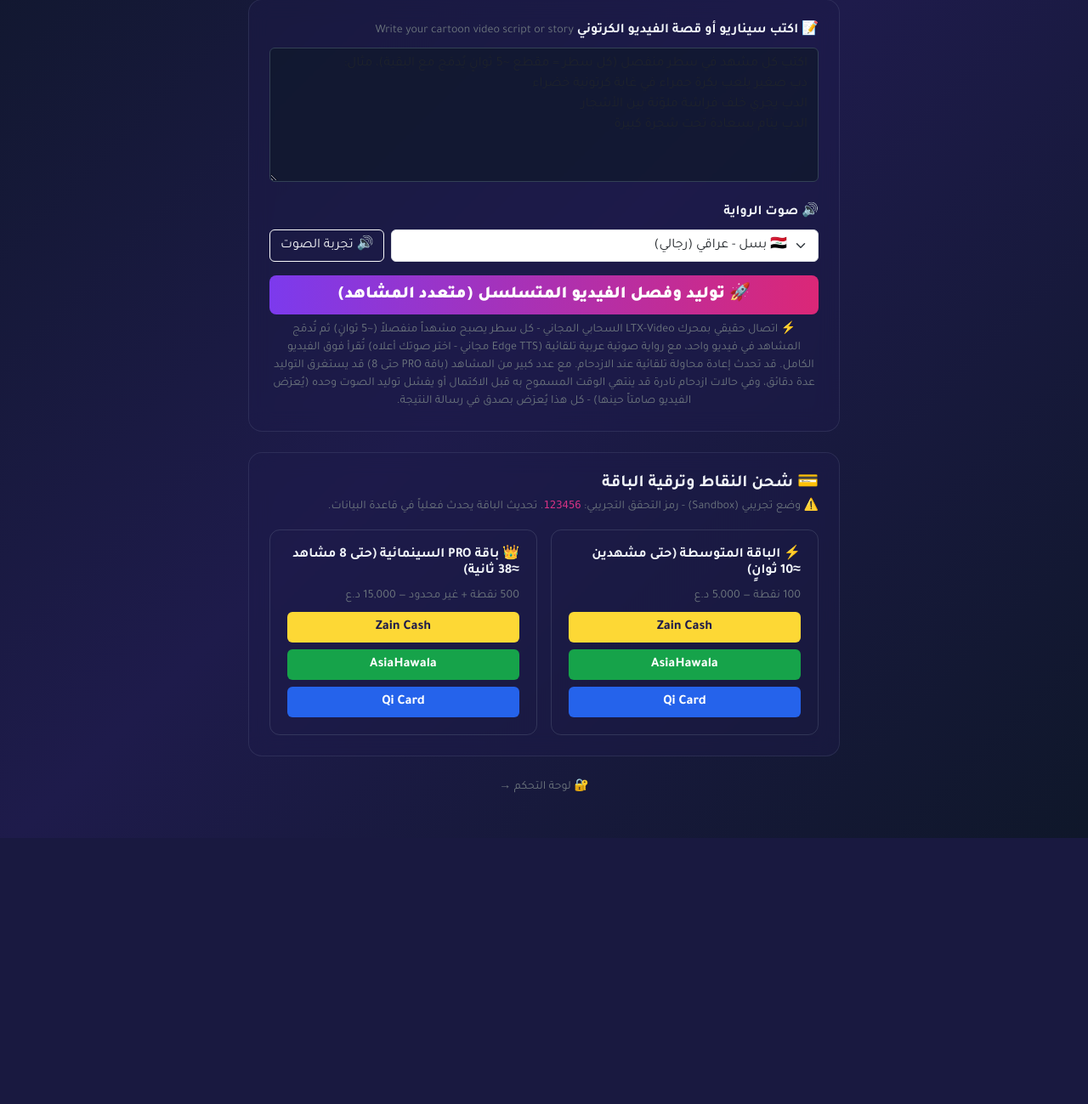
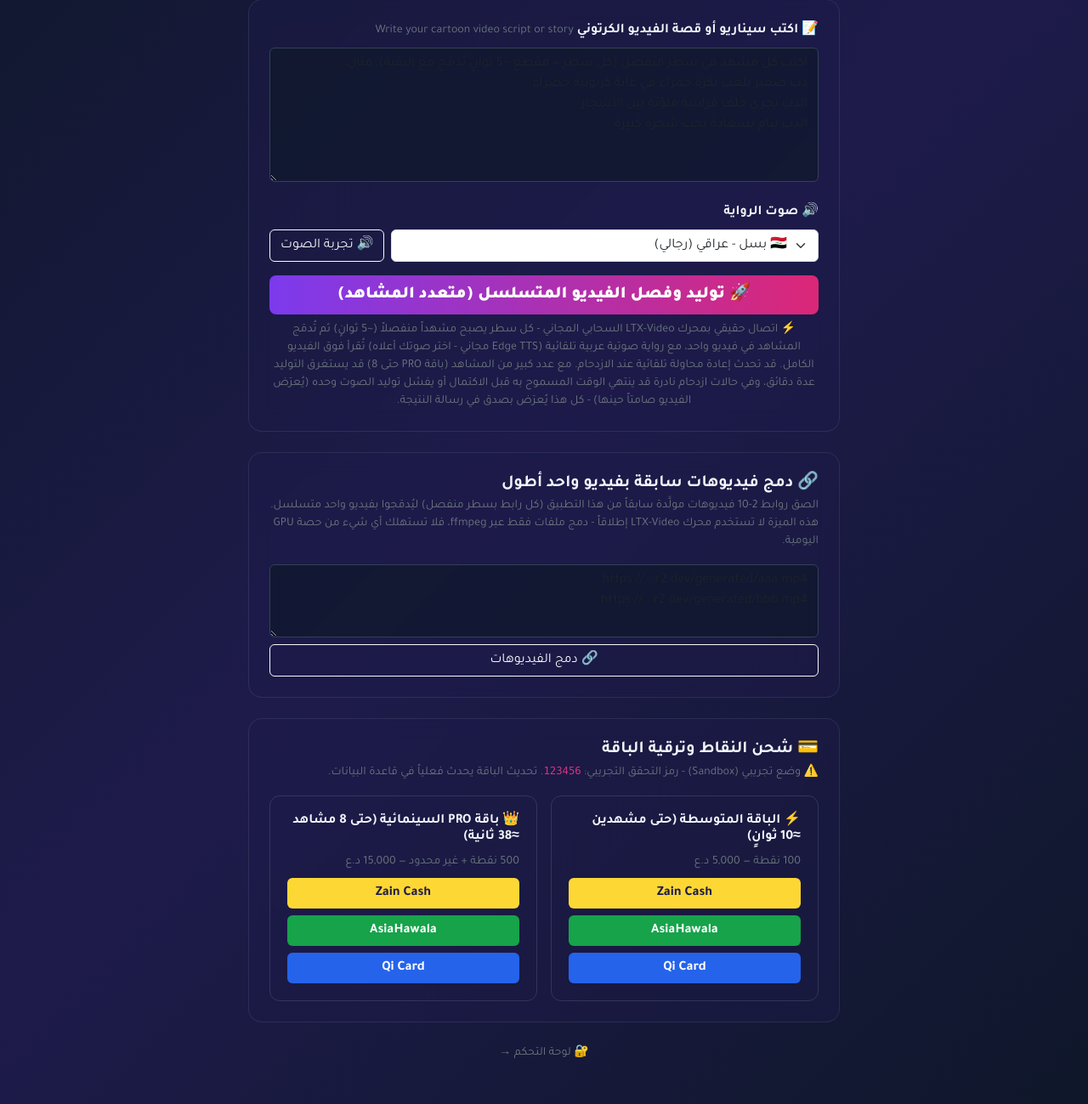
Before and after one commit to ali1065582-bit/cartoon-video-app, a FastAPI app: template templates/index.html in a window 1280 px wide. Shown: the part 260-1559 px from the top of the page at 85% size. Before the commit the page ends 1246 px from the top, so only its background shows below. Run offline with FastAPI, Linux system fonts and the light colour scheme; the template is opened without the code that fills it, so the values that code supplies are empty; some libraries are stand-ins or nearby versions.

Commit message:
Add files via upload

```diff
--- a/templates/index.html
+++ b/templates/index.html
@@ -80,6 +80,23 @@
       <h5 class="mb-2">🎞️ الفيديو الناتج</h5>
       <video id="resultVideo" class="w-100 rounded" controls></video>
       <a id="downloadLink" class="btn btn-outline-success mt-2 w-100" download>⬇️ تحميل الفيديو</a>
+    </div>
+  </div>
+
+  <div class="card-glass p-4 mb-4">
+    <h5 class="fw-bold mb-1">🔗 دمج فيديوهات سابقة بفيديو واحد أطول</h5>
+    <p class="text-secondary small mb-3">
+      الصق روابط 2-10 فيديوهات مولَّدة سابقاً من هذا التطبيق (كل رابط بسطر
+      منفصل) ليُدمَجوا بفيديو واحد متسلسل. هذه الميزة لا تستخدم محرك LTX-Video
+      إطلاقاً - دمج ملفات فقط عبر ffmpeg، فلا تستهلك أي شيء من حصة GPU اليومية.
+    </p>
+    <textarea id="mergeUrlsInput" class="form-control mb-2" rows="3"
+      placeholder="https://...r2.dev/generated/aaa.mp4&#10;https://...r2.dev/generated/bbb.mp4"></textarea>
+    <button id="mergeVideosBtn" class="btn btn-outline-light w-100">🔗 دمج الفيديوهات</button>
+    <div id="mergeStatusBox" class="mt-3 d-none"></div>
+    <div id="mergeVideoBox" class="mt-3 d-none">
+      <video id="mergedResultVideo" class="w-100 rounded" controls></video>
+      <a id="mergedDownloadLink" class="btn btn-outline-success mt-2 w-100" download>⬇️ تحميل الفيديو المدموج</a>
     </div>
   </div>
 
@@ -210,6 +227,58 @@
     } finally {
       previewVoiceBtn.disabled = false;
       previewVoiceBtn.textContent = originalText;
+    }
+  });
+
+  // ============================================================
+  // دمج فيديوهات سابقة (بلا استهلاك حصة GPU - دمج ملفات فقط)
+  // ============================================================
+  const mergeUrlsInput = document.getElementById('mergeUrlsInput');
+  const mergeVideosBtn = document.getElementById('mergeVideosBtn');
+  const mergeStatusBox = document.getElementById('mergeStatusBox');
+  const mergeVideoBox = document.getElementById('mergeVideoBox');
+  const mergedResultVideo = document.getElementById('mergedResultVideo');
+  const mergedDownloadLink = document.getElementById('mergedDownloadLink');
+
+  function setMergeStatus(message, type) {
+    mergeStatusBox.textContent = message;
+    mergeStatusBox.className = 'mt-3 alert alert-' + (type || 'secondary');
+    mergeStatusBox.classList.remove('d-none');
+  }
+
+  mergeVideosBtn.addEventListener('click', async () => {
+    const urls = mergeUrlsInput.value.split('\n').map((u) => u.trim()).filter(Boolean);
+    if (urls.length < 2) {
+      setMergeStatus('⚠️ أدخل رابطين على الأقل (كل رابط بسطر منفصل)', 'warning');
+      return;
+    }
+
+    mergeStatusBox.classList.add('d-none');
+    mergeVideoBox.classList.add('d-none');
+    mergeVideosBtn.disabled = true;
+    const originalText = mergeVideosBtn.textContent;
+    mergeVideosBtn.textContent = '⏳ جاري الدمج...';
+
+    try {
+      const res = await fetch('/api/merge-videos', {
+        method: 'POST',
+        headers: { 'Content-Type': 'application/json' },
+        body: JSON.stringify({ video_urls: urls }),
+      });
+      const data = await res.json();
+      if (!res.ok) {
+        setMergeStatus('❌ ' + (data.detail || 'حدث خطأ غير متوقع أثناء الدمج.'), 'danger');
+        return;
+      }
+      mergedResultVideo.src = data.video_url;
+      mergedDownloadLink.href = data.video_url;
+      mergeVideoBox.classList.remove('d-none');
+      setMergeStatus(`✅ تم دمج ${data.merged_count} فيديوهات بنجاح في فيديو واحد.`, 'success');
+    } catch (err) {
+      setMergeStatus('❌ تعذر الاتصال بالسيرفر: ' + err.message, 'danger');
+    } finally {
+      mergeVideosBtn.disabled = false;
+      mergeVideosBtn.textContent = originalText;
     }
   });
 
```
